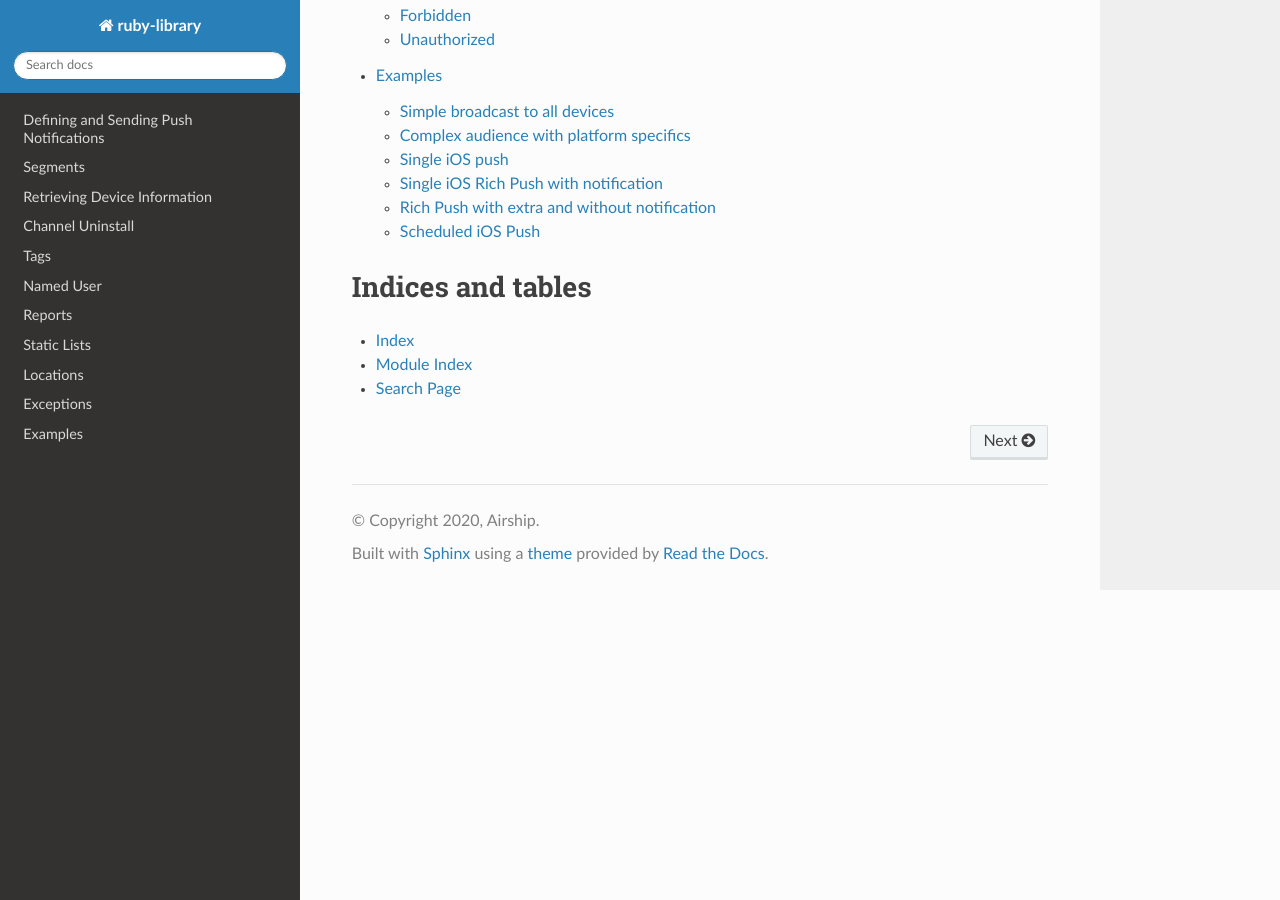
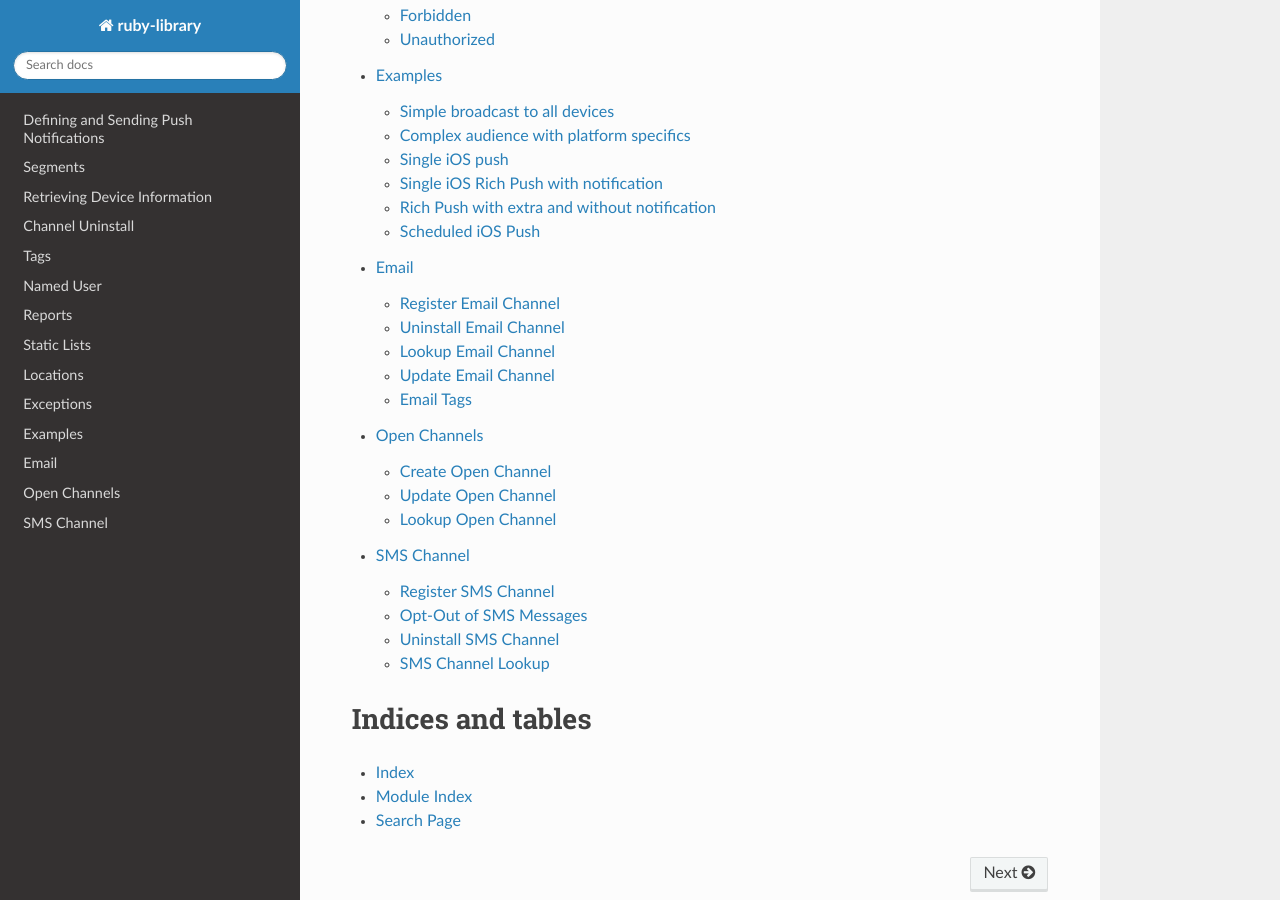
Before and after one commit to urbanairship/ruby-library, a Sphinx documentation site: the page built from docs/index.rst, in a window 1280 px wide and 900 px high, scrolled down 2909 px. Built offline with Sphinx 7.4.7 and the Read the Docs theme 2.0.0, drawn with Linux system fonts in a browser that asks for light colours; the version number could not be read and is left out; cross-references to code outside the pages are shown as plain code.

Commit message:
adds missing files to toctree list

```diff
--- a/docs/index.rst
+++ b/docs/index.rst
@@ -69,7 +69,9 @@ Contents:
    location.rst
    exceptions.rst
    examples.rst
-
+   email.rst
+   open_channels.rst
+   sms.rst
 
 Indices and tables
 ==================
```
